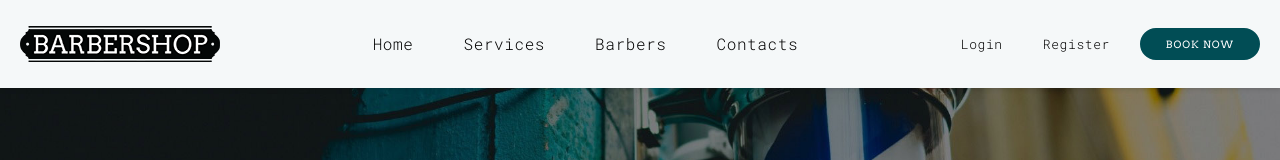
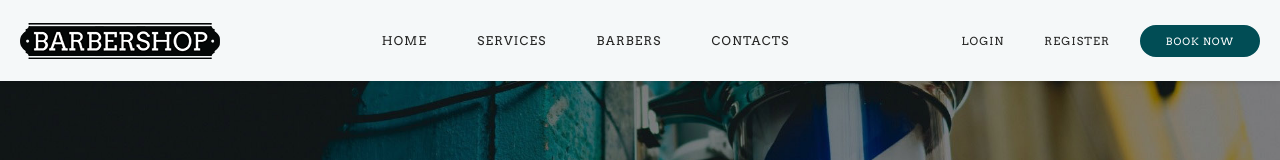
Before and after one commit to kmatsuleva/barbershop, a React (Vite) app: page /contacts in a window 1280 px wide. Shown: the top 160 px of the page. Built offline with nearby package versions, Linux system fonts and the light colour scheme.

Commit message:
Style fixes

```diff
--- a/src/components/dashboard/Dashboard.module.css
+++ b/src/components/dashboard/Dashboard.module.css
@@ -1,5 +1,12 @@
 .dashboard-body {
-  margin-left: auto;
-  width: calc(100% - 250px);
+  margin-left: 0;
+  width: 100%;
   background-color: #fff;
 }
+
+@media (min-width: 1200px) {
+  .dashboard-body {
+    margin-left: auto;
+    width: calc(100% - 250px);
+  }
+}
--- a/src/components/header/Header.module.css
+++ b/src/components/header/Header.module.css
@@ -36,9 +36,14 @@ body {
 }
 
 .nav-item a {
-  color: #000;
-  text-decoration: none;
-  font-size: 16px;
+  font: 400 12px / 18px "Arvo", Helvetica, Arial, sans-serif;
+  text-transform: uppercase;
+  letter-spacing: .1em;
+  color: #242423;
+}
+
+.nav-item a:hover {
+  text-decoration: underline
 }
 
 .user-actions {
@@ -48,7 +53,7 @@ body {
 }
 
 .user-actions li a {
-  font-size: 13px;
+  font: 400 11px / 18px "Arvo", Helvetica, Arial, sans-serif
 }
 
 .menu-button {
```
Also changed, not shown: public/css/style.css.
